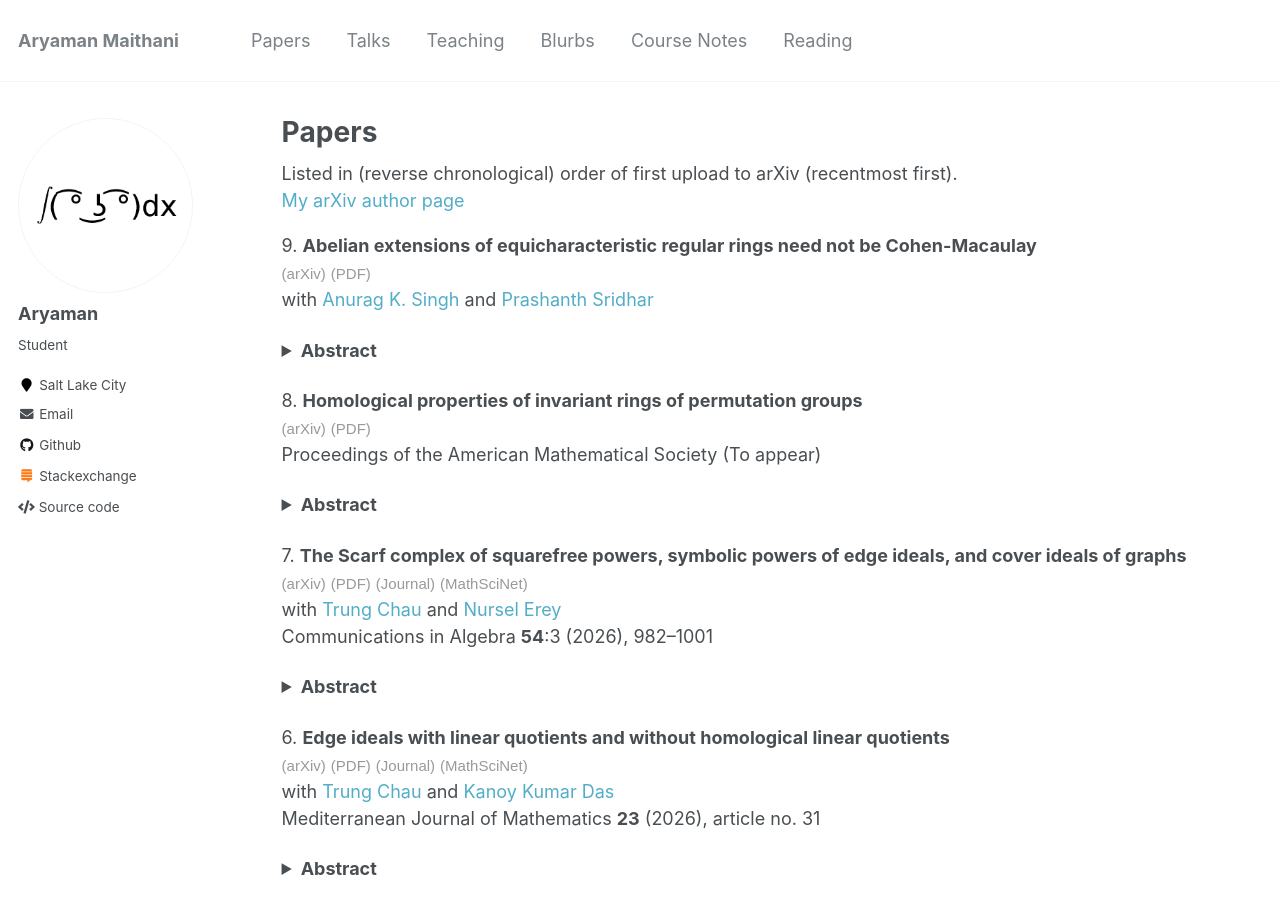
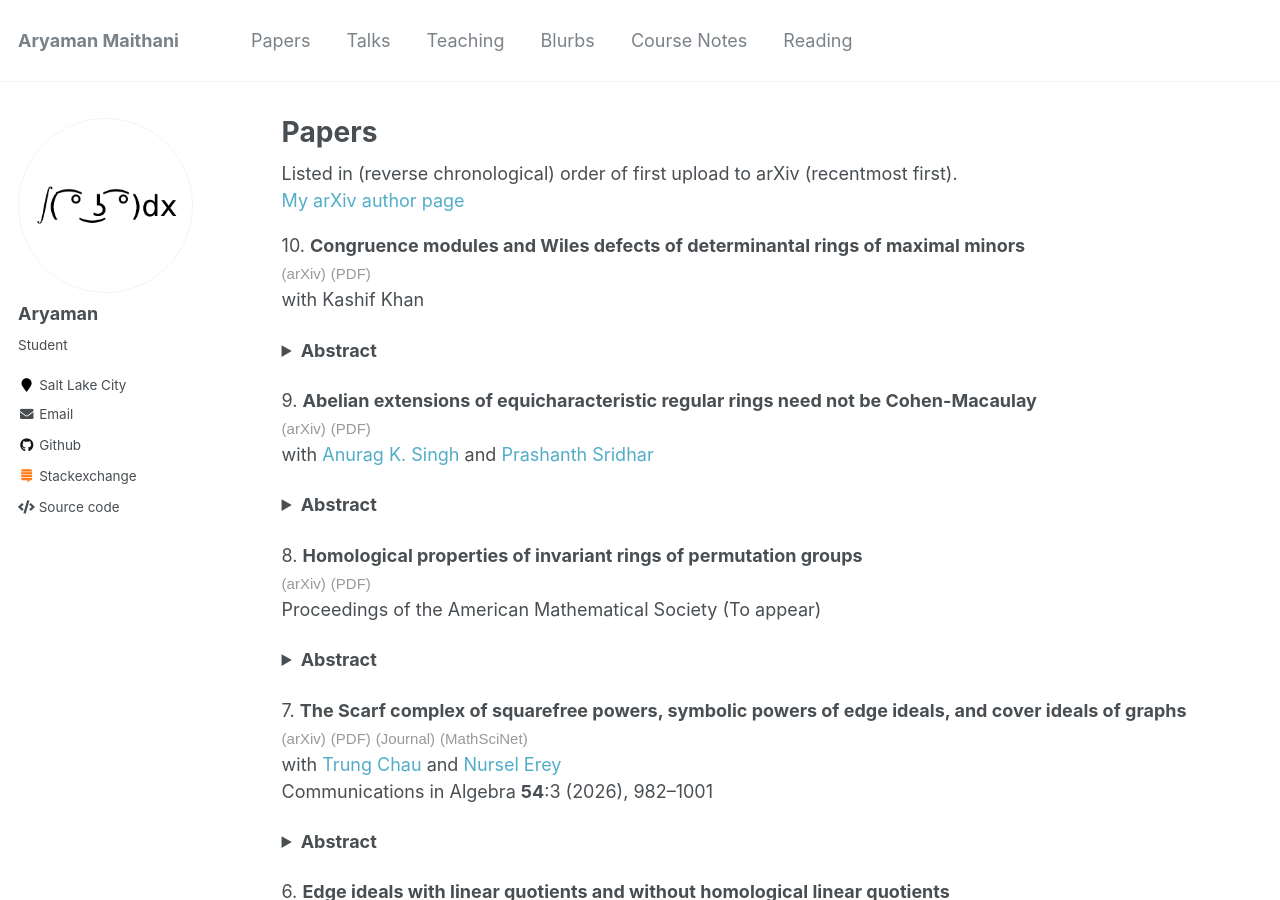
Before and after one commit to aryamanmaithani/math, a Jekyll site: the page built from _pages/papers.html, in a window 1280 px wide and 900 px high. Built offline with Jekyll 4.4.1, drawn with Linux system fonts in a browser that asks for light colours; formulas are drawn with MathJax 3.

Commit message:
add congruence module paper

```diff
--- a/_pages/papers.html
+++ b/_pages/papers.html
@@ -8,6 +8,15 @@ author_profile: true
 Listed in (reverse chronological) order of first upload to arXiv (recentmost first).  <br>
 <a href="https://arxiv.org/a/maithani_a_1.html" target="_blank">My arXiv author page</a>
 <!-- generated by /math/codes/papers_page_generator/generator.py -->
+
+<p>
+10. <b>Congruence modules and Wiles defects of determinantal rings of maximal minors</b> <br>
+ <a href="https://arxiv.org/abs/2604.06446" target="_blank"><span style="font-family: sans-serif, 'Open Sans';color: #999;font-size: 15px;">(arXiv)</span></a> <a href="khan_maithani_cong_det.pdf" target="_blank"><span style="font-family: sans-serif, 'Open Sans';color: #999;font-size: 15px;">(PDF)</span></a> <br>
+with Kashif Khan <br>
+<details> <summary><b>Abstract</b></summary>
+Let $O$ be a discrete valuation ring and $A := O[X_{m \times n}]/I_{m}(X)$ the determinantal ring of maximal minors. We consider algebra maps $λ\colon A \to O$, which is tantamount to choosing rank-deficient matrices $a \in O^{m \times n}$. Following Iyengar--Khare--Manning, we compute the congruence module and the Wiles defect of $A$ at $λ$, expressing them in terms of the $(m - 1)$-sized minors of $a$.
+</details>
+</p>
 
 <p>
 9. <b>Abelian extensions of equicharacteristic regular rings need not be Cohen-Macaulay</b> <br>
@@ -23,7 +32,7 @@ By a theorem of Roberts, the integral closure of a regular local ring in a finit
  <a href="https://arxiv.org/abs/2511.07718" target="_blank"><span style="font-family: sans-serif, 'Open Sans';color: #999;font-size: 15px;">(arXiv)</span></a> <a href="maithani_permutation_invariants.pdf" target="_blank"><span style="font-family: sans-serif, 'Open Sans';color: #999;font-size: 15px;">(PDF)</span></a> <br>
 Proceedings of the American Mathematical Society (To appear) <br>
 <details> <summary><b>Abstract</b></summary>
-Consider the action of a subgroup $G$ of the permutation group on the polynomial ring $S := k[x_{1}, \ldots, x_{n}]$ via permutations. We show that if $k$ does not have characteristic two, then the following are independent of $k$: the $a$-invariant of $S^{G}$, the property of $S^{G}$ being quasi-Gorenstein, and the Hilbert functions of $H_{\mathfrak{m}}^{n}(S)^{G}$ as well as $H_{\mathfrak{n}}^{n}(S^{G})$; moreover, these Hilbert functions coincide. In particular, being independent of characteristic, they may be computed using characteristic zero techniques, such as Molien's formula. In characteristic two, we show that the ring of invariants is always quasi-Gorenstein and compute the $a$-invariant explicitly, and show that the Hilbert functions of $H_{\mathfrak{m}}^{n}(S)^{G}$ and $H_{\mathfrak{n}}^{n}(S^{G})$ agree up to a shift, given by the number of transpositions. Lastly, we determine when the inclusion $S^{G} \hookrightarrow S$ splits, thereby proving the Shank--Wehlau conjecture for permutation subgroups.
+Consider the action of a subgroup $G$ of the permutation group on the polynomial ring $S := k[x_{1}, \ldots, x_{n}]$ via permutations. We show that if $k$ does not have characteristic two, then the following are independent of $k$: the $a$-invariant of $S^{G}$, the property of $S^{G}$ being quasi-Gorenstein, and the Hilbert functions of $H_{\mathfrak{m}}^{n}(S)^{G}$ as well as $H_{\mathfrak{n}}^{n}(S^{G})$; moreover, these Hilbert functions coincide. In particular, being independent of characteristic, they may be computed using characteristic zero techniques, such as Molien's formula. In characteristic two, we show that the ring of invariants is always quasi-Gorenstein, compute the $a$-invariant explicitly, and show that the Hilbert functions of $H_{\mathfrak{m}}^{n}(S)^{G}$ and $H_{\mathfrak{n}}^{n}(S^{G})$ agree up to a shift, given by the number of transpositions. We determine when the inclusion $S^{G} \hookrightarrow S$ splits, thereby proving the Shank--Wehlau conjecture for permutation subgroups. Lastly, we determine the ring of $k$-linear differential operators on $S^{G}$, and show that each differential operator lifts to one over $\mathbb{Z}$.
 </details>
 </p>
 
--- a/codes/papers_page_generator/authors.txt
+++ b/codes/papers_page_generator/authors.txt
@@ -29,3 +29,6 @@ PS
 name: Prashanth Sridhar
 webpage: https://sites.google.com/view/prashanthsridhar/home
 =========
+KK
+name: Kashif Khan
+=========
```
Also changed, not shown: codes/papers_page_generator/papers.txt (+7 -0 lines), 2 other files.
